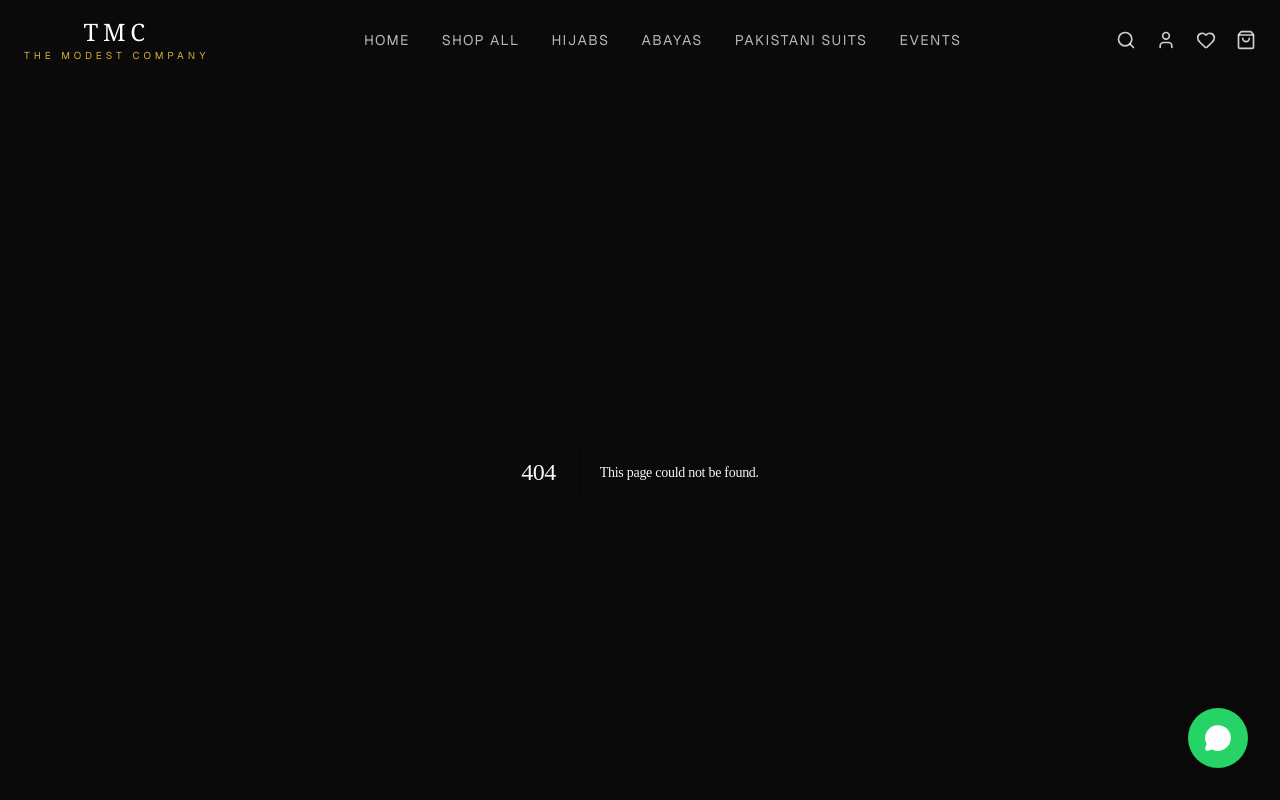
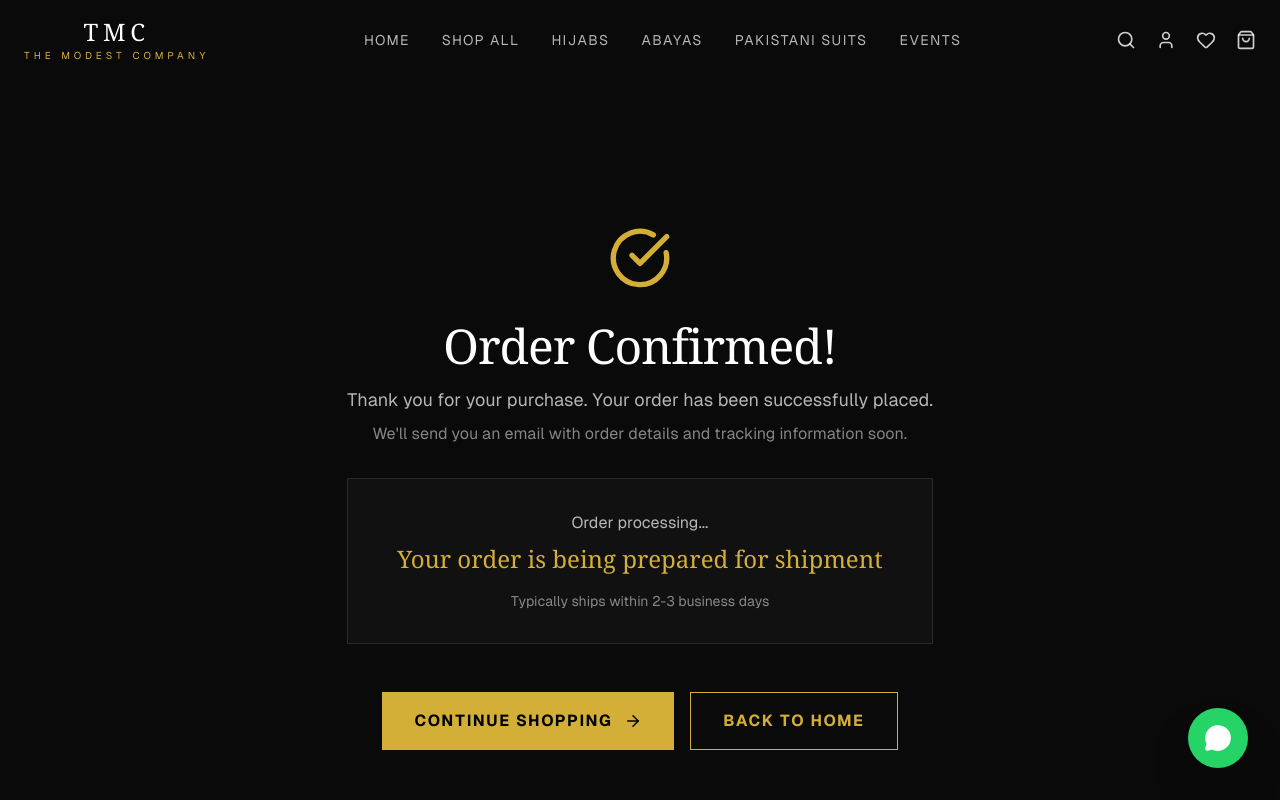
Before and after one commit to jeffreyroshan2006-crypto/The-modest-company.TMC-, a Next.js app: page /checkout/success in a window 1280 px wide. Before the commit this address had no page. Shown: the top 800 px of the page. Built offline with nearby package versions, Linux system fonts and the light colour scheme.

Commit message:
feat: Add checkout success page

```diff
--- /dev/null
+++ b/app/checkout/success/page.tsx
@@ -0,0 +1,51 @@
+'use client';
+import React from 'react';
+import Link from 'next/link';
+import { CheckCircle, ArrowRight } from 'lucide-react';
+
+export default function CheckoutSuccessPage() {
+  return (
+    <div className="pt-32 pb-24 px-6 min-h-screen bg-[#0A0A0A] flex items-center justify-center">
+      <div className="max-w-2xl mx-auto text-center">
+        <div className="mb-8 flex justify-center">
+          <CheckCircle size={64} className="text-[#D4AF37]" />
+        </div>
+
+        <h1 className="text-4xl md:text-5xl font-serif text-white mb-4">
+          Order Confirmed!
+        </h1>
+
+        <p className="text-white/70 text-lg mb-2">
+          Thank you for your purchase. Your order has been successfully placed.
+        </p>
+
+        <p className="text-white/50 mb-8">
+          We'll send you an email with order details and tracking information soon.
+        </p>
+
+        <div className="bg-[#111] border border-white/10 p-8 mb-12">
+          <p className="text-white/70 mb-2">Order processing...</p>
+          <p className="text-2xl font-serif text-[#D4AF37]">Your order is being prepared for shipment</p>
+          <p className="text-white/50 text-sm mt-4">Typically ships within 2-3 business days</p>
+        </div>
+
+        <div className="flex flex-col sm:flex-row gap-4 justify-center">
+          <Link
+            href="/shop"
+            className="bg-[#D4AF37] text-black px-8 py-4 font-bold uppercase tracking-widest hover:bg-[#B8860B] transition-colors flex items-center justify-center"
+          >
+            Continue Shopping
+            <ArrowRight size={18} className="ml-3" />
+          </Link>
+
+          <Link
+            href="/"
+            className="border border-[#D4AF37] text-[#D4AF37] px-8 py-4 font-bold uppercase tracking-widest hover:bg-[#D4AF37]/10 transition-colors"
+          >
+            Back to Home
+          </Link>
+        </div>
+      </div>
+    </div>
+  );
+}
```
